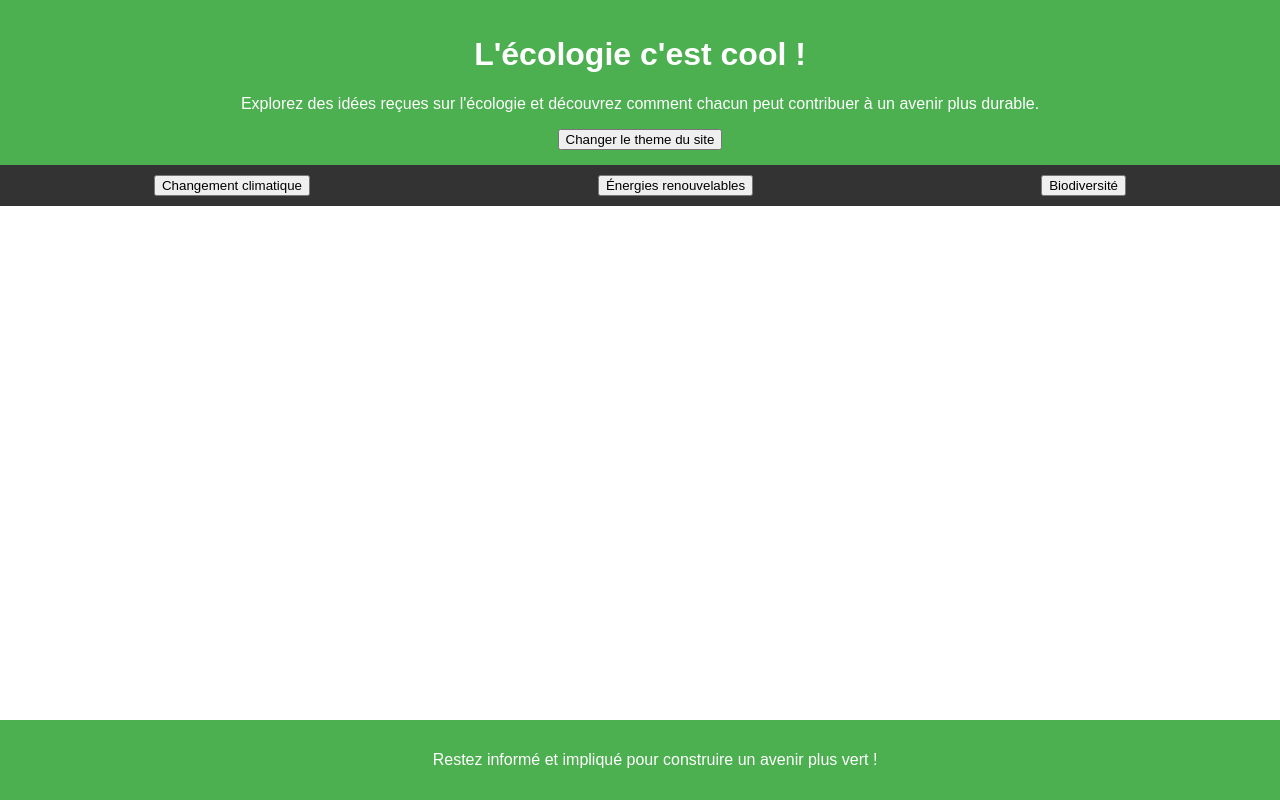
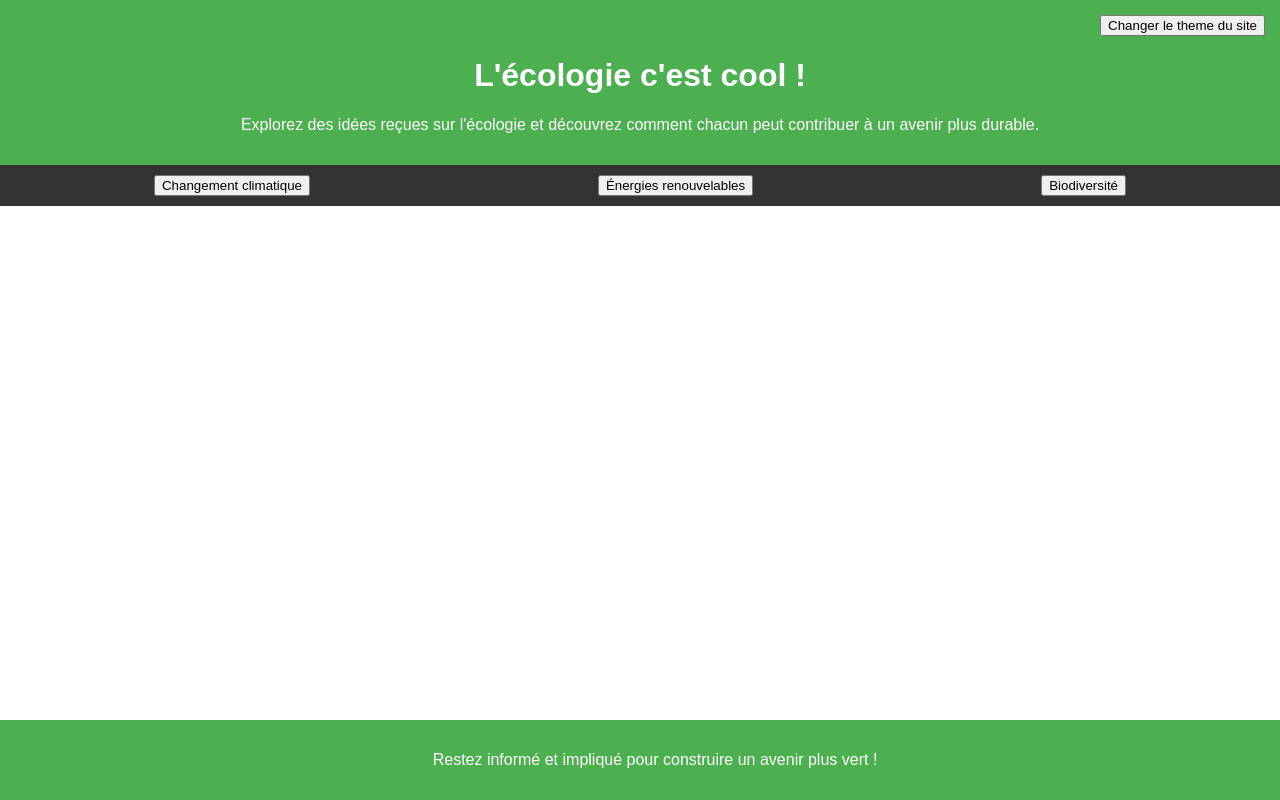
Before and after one commit to Gostrick/NDIPoissongues, a plain HTML site: page template.html in a window 1280 px wide. Drawn offline with Linux system fonts and the light colour scheme.

Commit message:
template de base

```diff
--- a/index.html
+++ b/template.html
@@ -4,13 +4,13 @@
     <meta charset="UTF-8">
     <meta name="viewport" content="width=device-width, initial-scale=1.0">
     <title>L'écologie c'est cool !</title>
-    <link rel="stylesheet" href="styles.css">
+    <link rel="stylesheet" href="templatestyle.css">
 </head>
 <body>
     <header>
-        <h1>L'écologie c'est cool !</h1>
-        <p>Explorez des idées reçues sur l'écologie et découvrez comment chacun peut contribuer à un avenir plus durable.</p>
         <button id="themebutton" onclick="changetheme()">Changer le theme du site</button>
+        <h1 class="head">L'écologie c'est cool !</h1>
+        <p class="head">Explorez des idées reçues sur l'écologie et découvrez comment chacun peut contribuer à un avenir plus durable.</p>
     </header>
 
     <nav>
@@ -41,6 +41,6 @@
         <p>Restez informé et impliqué pour construire un avenir plus vert !</p>
     </footer>
 
-    <script src="script.js"></script>
+    <script src="templatescript.js"></script>
 </body>
 </html>
--- a/styles.css
+++ b/templatestyle.css
@@ -1,3 +1,11 @@
+#themebutton {
+    text-align: right;
+}
+
+.head {
+    text-align: center;
+}
+
 body {
     font-family: Arial, sans-serif;
     margin: 0;
@@ -8,7 +16,7 @@ body {
 header {
     background-color: #4CAF50;
     color: white;
-    text-align: center;
+    text-align: right;
     padding: 15px;
 }
 
```
Also changed, not shown: templatescript.js (renamed from script.js).
